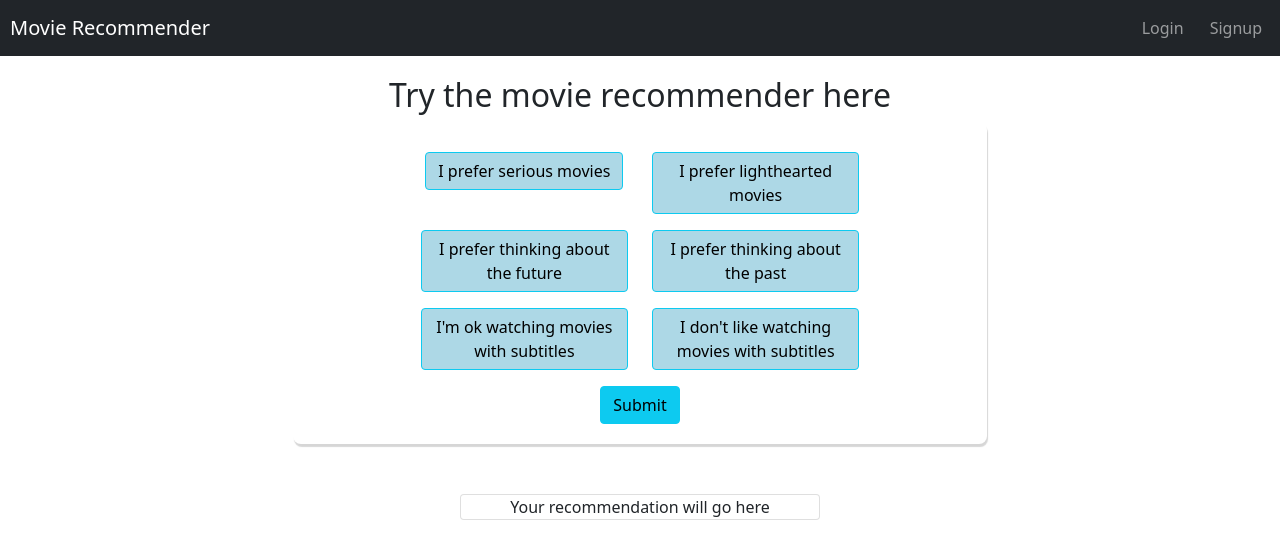
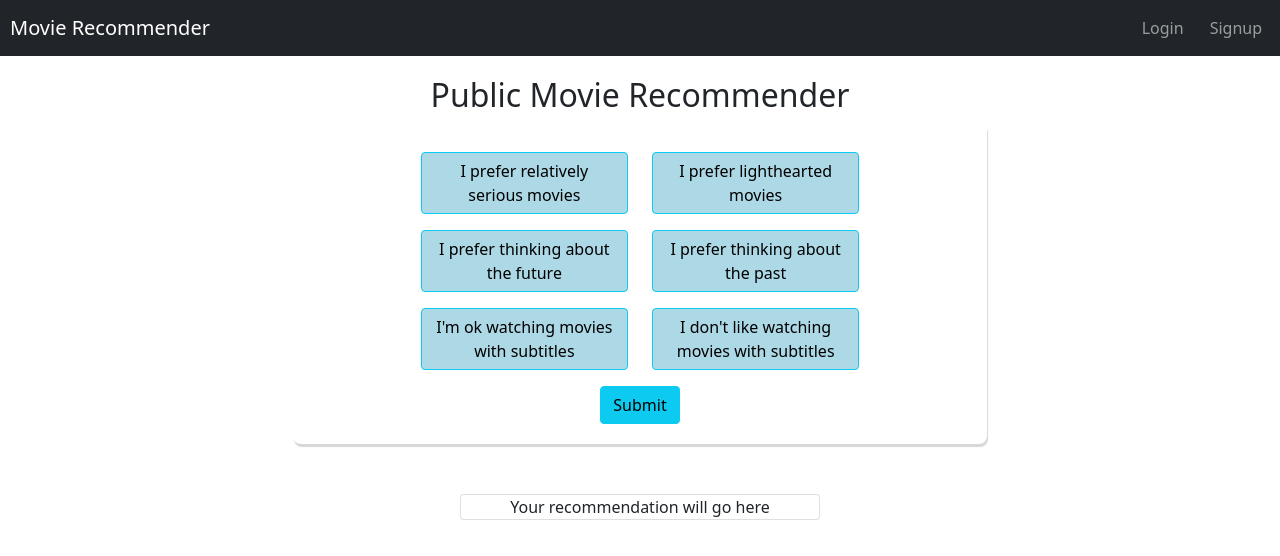
Before and after one commit to coryfitz/movie_rec, a React (Create React App) app in the folder frontend/: page / in a window 1280 px wide. Shown: the top 556 px of the page. Built offline with nearby package versions, Linux system fonts and the light colour scheme.

Commit message:
wording changes

```diff
--- a/frontend/src/Home.js
+++ b/frontend/src/Home.js
@@ -6,7 +6,7 @@ function Home() {
     return (
       <div className="App">
         <Navigation />
-        <h2 style={{marginTop: 20}}>Try the movie recommender here</h2>
+        <h2 style={{marginTop: 20}}>Public Movie Recommender</h2>
         <Recommender recommender_type={'public'}/>
       </div>
     );
--- a/frontend/src/Navigation.js
+++ b/frontend/src/Navigation.js
@@ -25,7 +25,7 @@ function Navigation() {
                     <Nav.Link href="/signup" style={{marginRight: 10}}>Signup</Nav.Link>}
           </Nav>
           <Nav>
-          {isAuth ? <Nav.Link href="/userrecommender" style={{marginRight: 10}}>Your Recommender</Nav.Link> :
+          {isAuth ? <Nav.Link href="/userrecommender" style={{marginRight: 10}}>Personal Recommender</Nav.Link> :
                     ''}
           </Nav>
         </Navbar>
--- a/frontend/src/Recommender.js
+++ b/frontend/src/Recommender.js
@@ -83,7 +83,7 @@ function ChoiceCard({choice, onSelect}) {
 function Recommender(recommender_type) {
 
 
-    const choice1 = ['I prefer serious movies', 'I prefer lighthearted movies'];
+    const choice1 = ['I prefer relatively serious movies', 'I prefer lighthearted movies'];
     const choice2 = ['I prefer thinking about the future', 'I prefer thinking about the past'];
     const choice3 = ["I'm ok watching movies with subtitles", "I don't like watching movies with subtitles"];
     const choices = [choice1, choice2, choice3];
```
